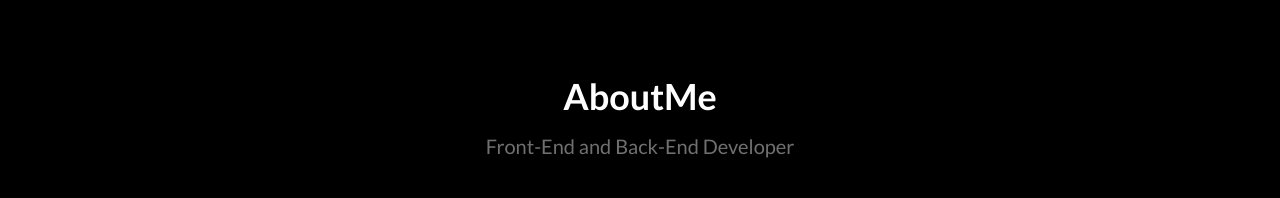
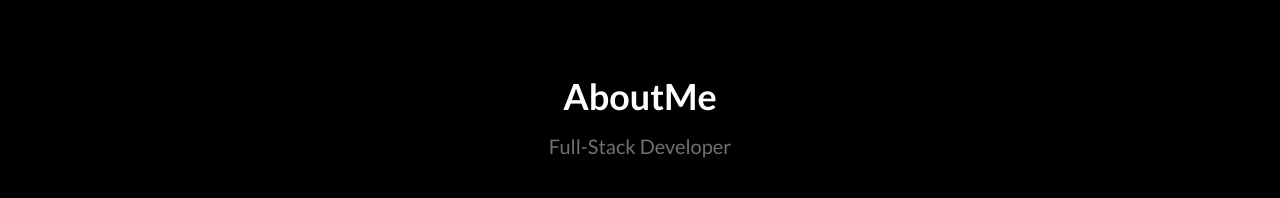
Before and after one commit to qutibaalqasim/portfolio, a React (Vite) app: page / in a window 1280 px wide. Shown: the part 1500-1698 px from the top of the page. Built offline with nearby package versions, Linux system fonts and the light colour scheme.

Commit message:
make some modification in AboutMe section

```diff
--- a/src/pages/Home/Home.jsx
+++ b/src/pages/Home/Home.jsx
@@ -72,7 +72,7 @@ export default function Home() {
 
 <div id='AboutMe' className='wrapper mt-24 md:mt-36'>
   <h2 className='font-bold text-2xl md:text-4xl text-[#FEFEFE] text-center'>AboutMe</h2>
-  <p className='font-medium text-base md:text-xl text-[#707070] text-center mt-4'>Front-End and Back-End Developer</p>
+  <p className='font-medium text-base md:text-xl text-[#707070] text-center mt-4'>Full-Stack Developer</p>
 
   <div className='grid grid-cols-1 md:grid-cols-2 items-center justify-center gap-16 md:gap-24 mt-16  md:mt-10'>
 
```
